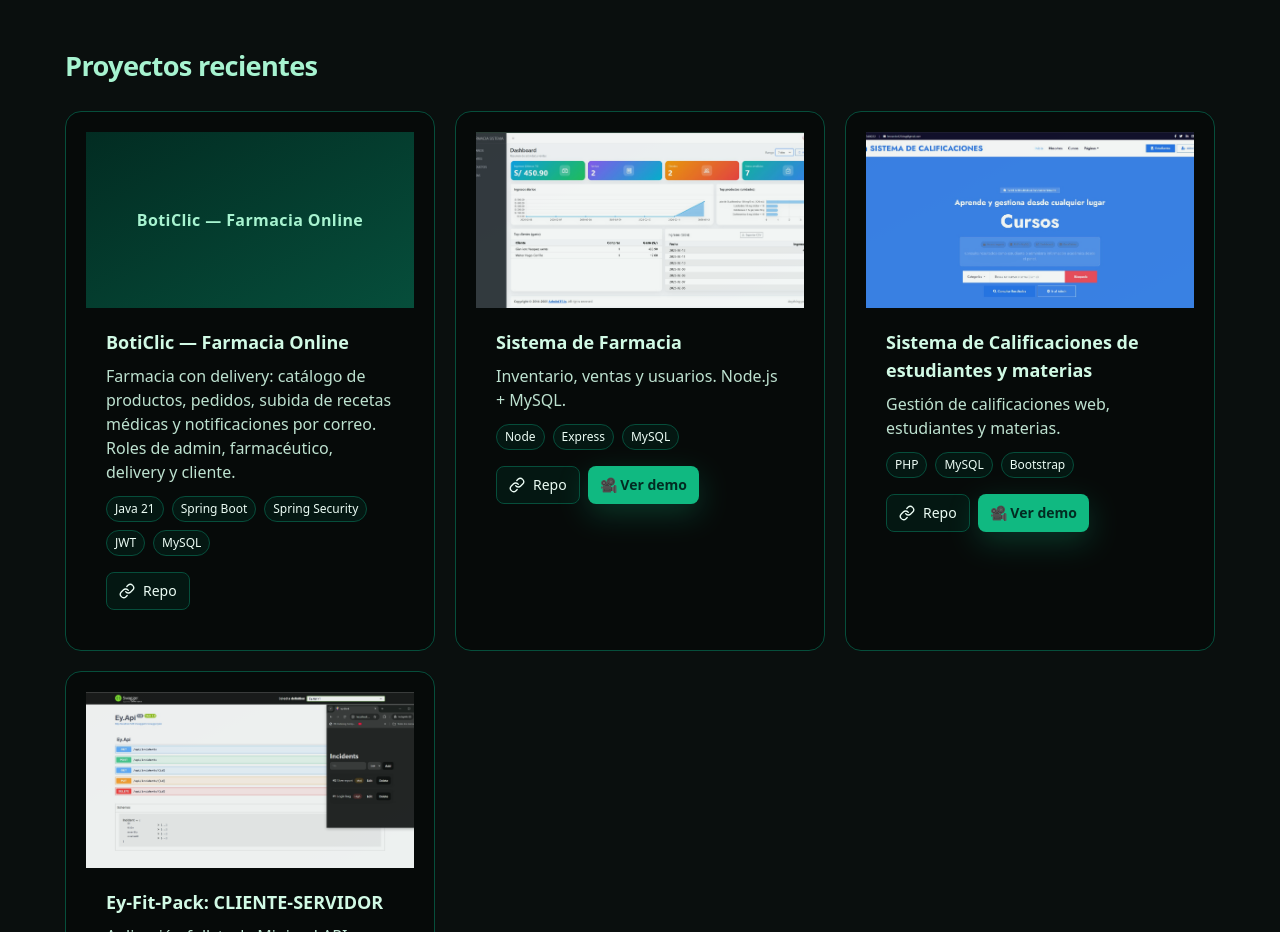
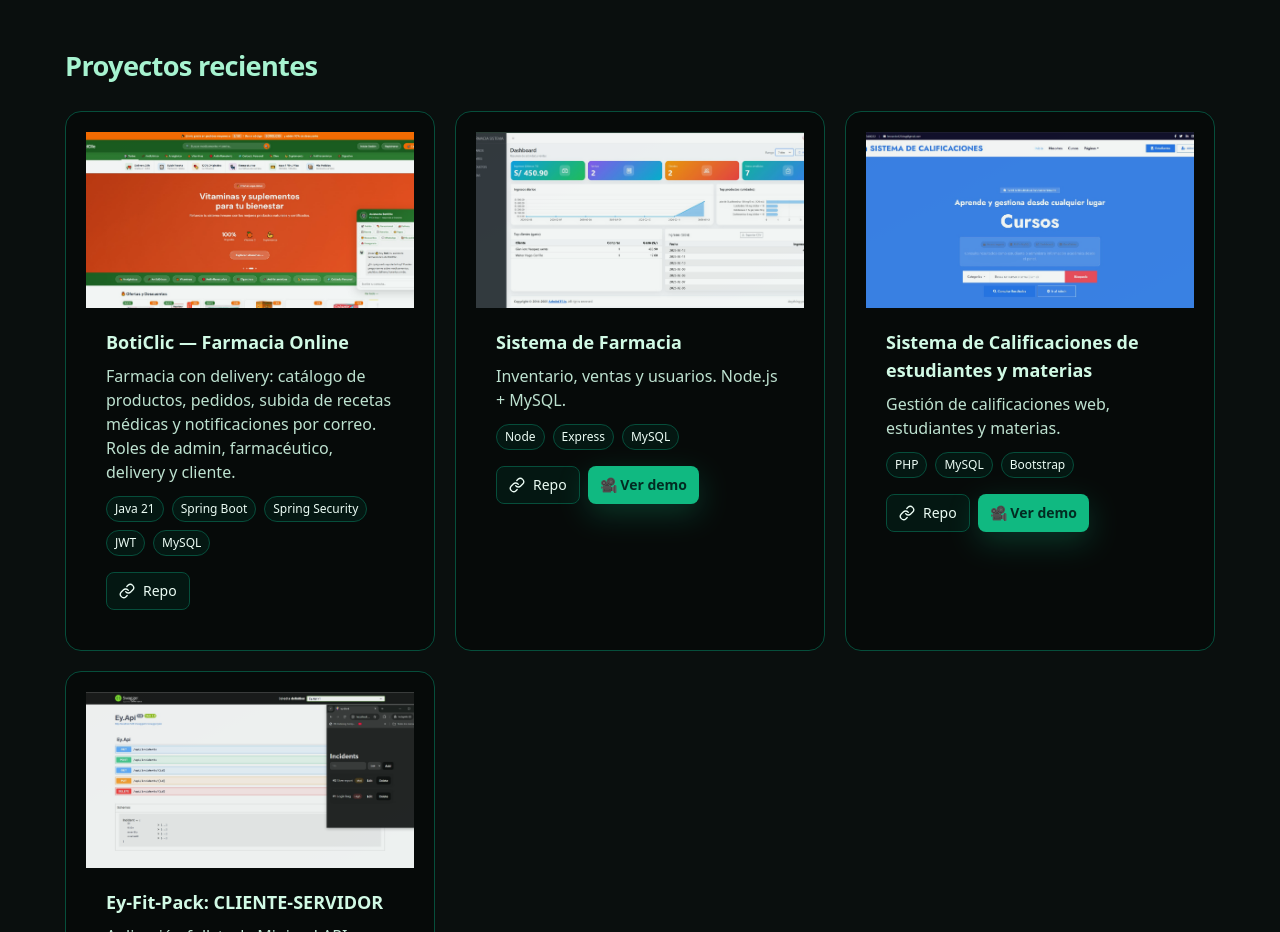
Before and after one commit to rosalesdev928/portafolioleo, a React (Vite) app: page / in a window 1280 px wide. Shown: the part 1420-2352 px from the top of the page. Built offline with nearby package versions, Linux system fonts and the light colour scheme.

Commit message:
feat: agregar screenshot de BotiClic

```diff
--- a/src/App.tsx
+++ b/src/App.tsx
@@ -28,6 +28,7 @@ const projects: Project[] = [
     desc: "Farmacia con delivery: catálogo de productos, pedidos, subida de recetas médicas y notificaciones por correo. Roles de admin, farmacéutico, delivery y cliente.",
     tags: ["Java 21", "Spring Boot", "Spring Security", "JWT", "MySQL"],
     link: "https://github.com/rosalesdev928/boticlic",
+    image: "/fotos/BOTICLIC.jpeg",
   },
   {
     title: "Sistema de Farmacia",
```
Also changed, not shown: public/fotos/BOTICLIC.jpeg (added).
